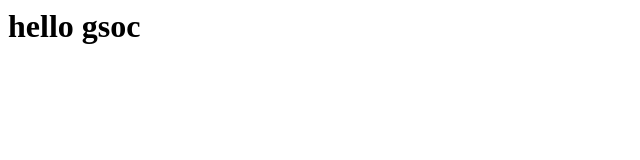
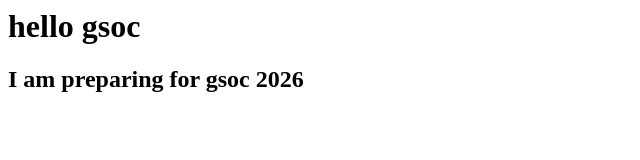
Before and after one commit to rimjhimsharma831-crypto/gsoc-practice, a plain HTML site: page index.html in a window 1280 px wide. Shown: the whole page, without its empty margins (0-640 px from the left). Drawn offline with Linux system fonts and the light colour scheme.

Commit message:
Update index.html

```diff
--- a/index.html
+++ b/index.html
@@ -1 +1,2 @@
 <h1>hello gsoc</h1>
+<h2> I am preparing for gsoc 2026</h2>
```
